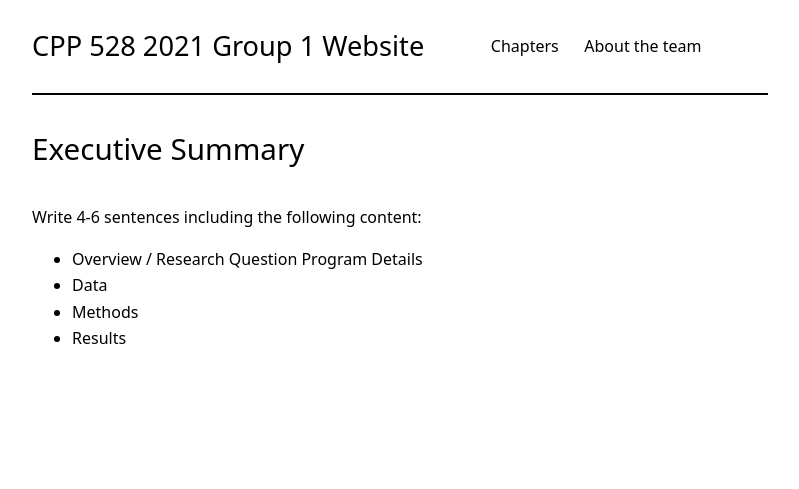
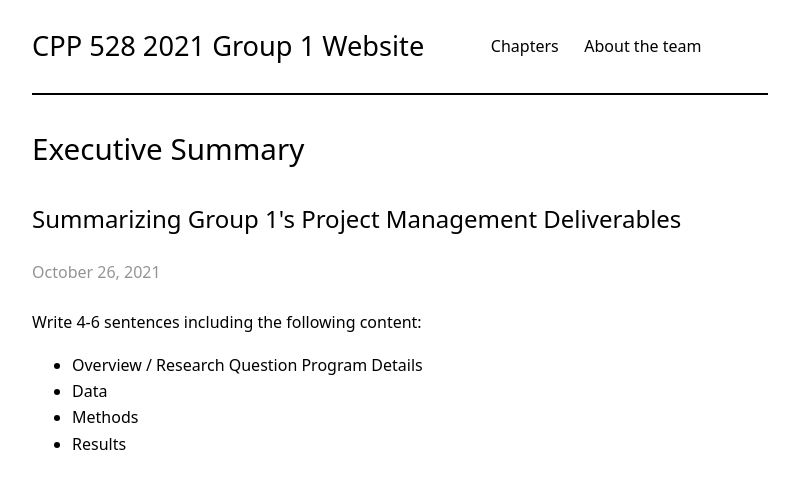
Before and after one commit to jmacost5/cpp-528-fall-2021-group-01, a Jekyll site: the page built from _posts/2021-10-26-ch00-exec_summary.md, in a window 1280 px wide. Shown: the top 489 px of the page, without its empty margins (240-1039 px from the left). Built offline with Jekyll 4.4.1, drawn with Linux system fonts in a browser that asks for light colours; nearby versions of some CDN libraries; our own code applies the rules of GitHub Pages for plain Markdown files.

Commit message:
Update 2021-10-26-ch00-exec_summary.md

```diff
--- a/_posts/2021-10-26-ch00-exec_summary.md
+++ b/_posts/2021-10-26-ch00-exec_summary.md
@@ -1,6 +1,6 @@
 ---
-layout: page
-title: "Executive Summary"
+title: Executive Summary
+subtitle: Summarizing Group 1's Project Management Deliverables
 ---
 
 Write 4-6 sentences including the following content:
```
